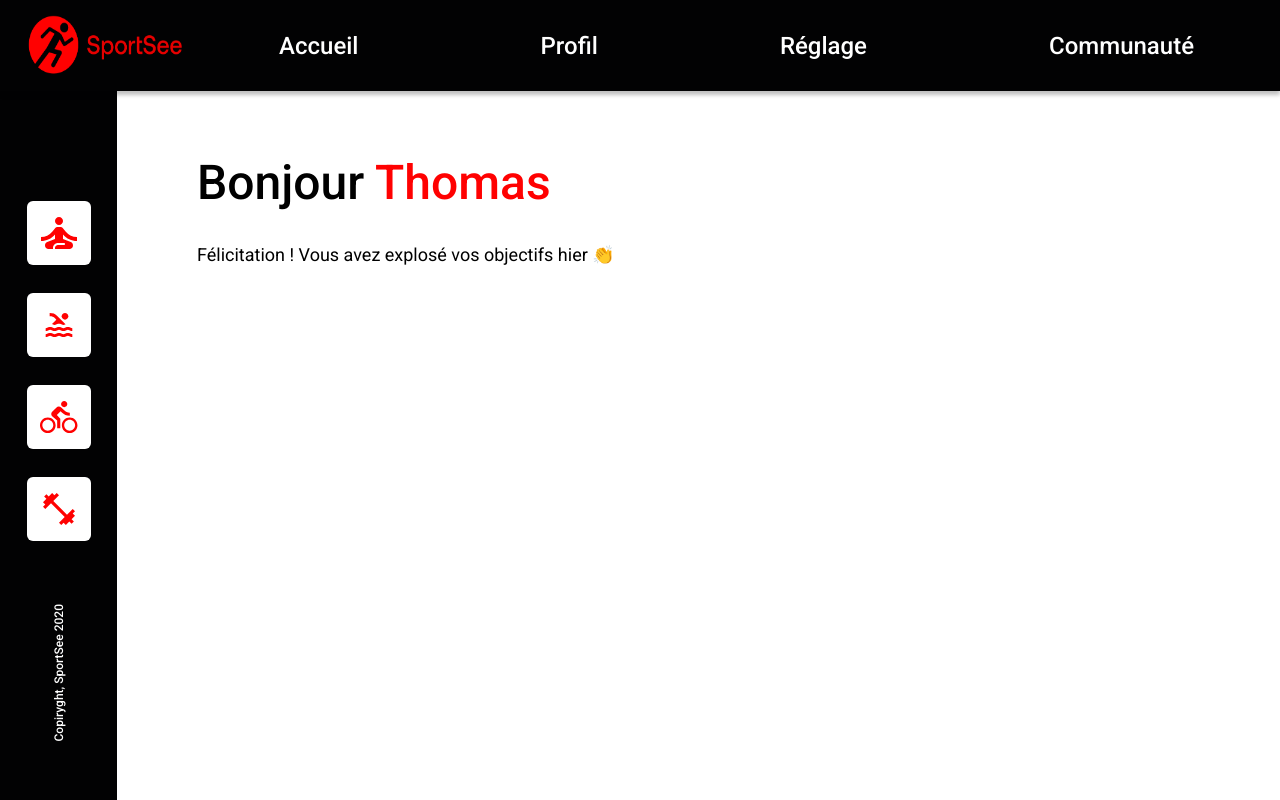
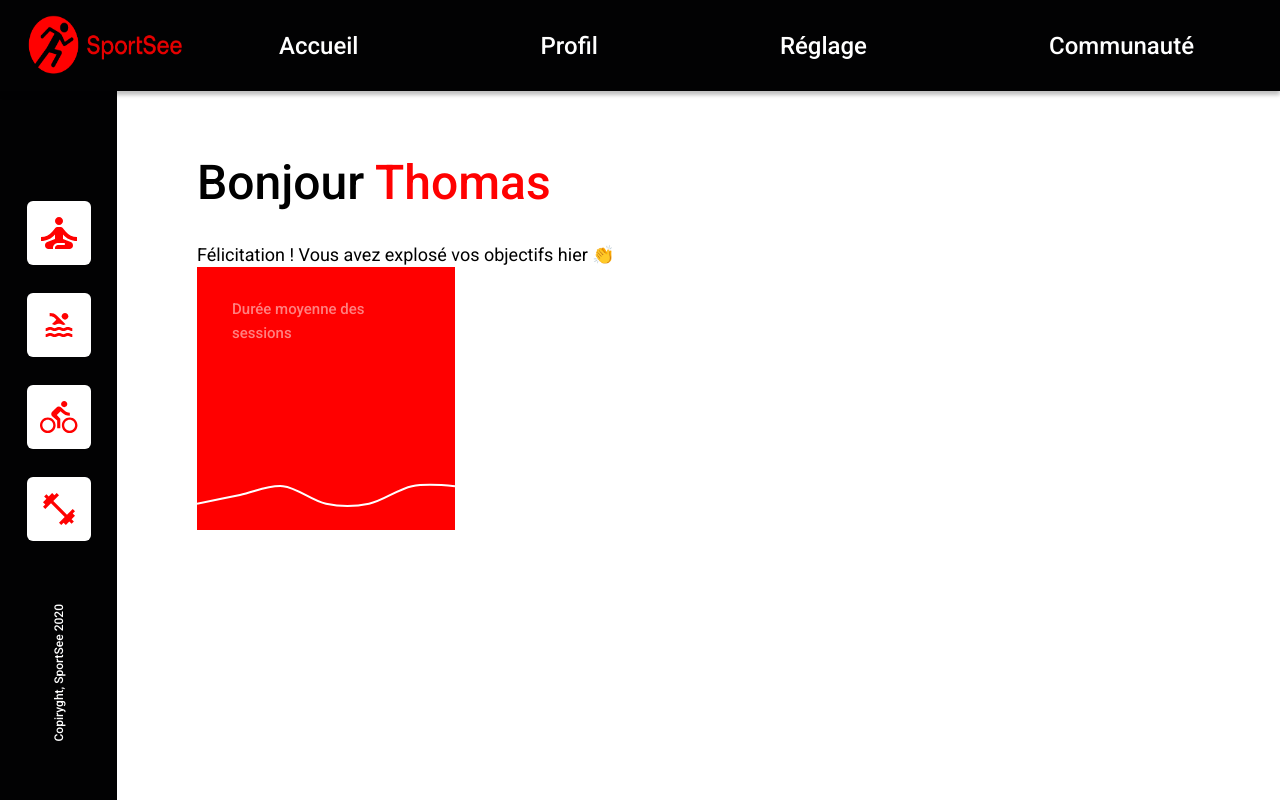
Before and after one commit to TheNewDevl/react-dashboard, a React (Vite) app: page / in a window 1280 px wide. Built offline with nearby package versions, Linux system fonts and the light colour scheme.

Commit message:
create the basis of the line chart

```diff
--- a/src/App.tsx
+++ b/src/App.tsx
@@ -2,6 +2,7 @@ import Header from "./components/Header/Header";
 import VerticalLayout from "./components/VerticalLayout/VerticalLayput";
 import Main from "./Layout/Main/Main";
 import GraphsContainer from "./Layout/GraphsContainer/GraphsContainer";
+import LineChart from "./components/LineChart/LineChart";
 
 function App() {
   return (
@@ -13,7 +14,9 @@ function App() {
           Bonjour <span>Thomas</span>
         </h1>
         <p>Félicitation ! Vous avez explosé vos objectifs hier 👏</p>
-        <GraphsContainer />
+        <GraphsContainer>
+          <LineChart />
+        </GraphsContainer>
       </Main>
     </div>
   );
--- /dev/null
+++ b/src/components/LineChart/LineChart.scss
@@ -0,0 +1,22 @@
+.LineChart {
+  position: relative;
+
+  & svg {
+    width: 258px;
+    height: 263px;
+    background-color: #FF0000;
+  }
+
+  & .legend {
+    position: absolute;
+    top: 30px;
+    left: 35px;
+    font-size: 15px;
+    font-weight: 500;
+    line-height: 24px;
+    letter-spacing: 0;
+    color: #fff;
+    opacity: 0.5;
+    max-width: 150px;
+  }
+}
--- /dev/null
+++ b/src/components/LineChart/LineChart.tsx
@@ -0,0 +1,56 @@
+import "./LineChart.scss";
+import { useEffect, useRef, useState } from "react";
+import { mockSessions } from "../../mocks/mockData";
+import { curveCardinal, line, scaleLinear, select } from "d3";
+
+type LineChartProps = {};
+
+const LineChart = ({}: LineChartProps) => {
+  const [data, setData] = useState(mockSessions);
+  const svgRef = useRef<SVGSVGElement>(null);
+
+  useEffect(() => {
+    //D3 select SVG
+    const svg = select(svgRef.current);
+    const svgWidth = svgRef.current?.clientWidth;
+    const svgHeight = svgRef.current?.clientHeight;
+
+    //X and Y scales
+    const xScale = scaleLinear()
+      .domain([0, data.length - 1])
+      .range([0, svgWidth || 300]);
+    const yScale = scaleLinear()
+      .domain([0, 300])
+      .range([svgHeight || 150, 0]);
+
+    //Set line(x,y) path
+    const pathLine = line<number>()
+      .x((value, index) => xScale(index))
+      .y(yScale)
+      .curve(curveCardinal);
+
+    //Draw the line
+    svg
+      .selectAll("path")
+      .data([data])
+      .join("path")
+      .attr("d", (value) => pathLine(value.map((value) => value.sessionLength)))
+      .attr("fill", "none")
+      .attr("stroke", "#fff")
+      .attr("stroke-width", "2px");
+
+    return () => {
+      svg.selectAll("path").remove();
+    };
+  }, [data]);
+
+  return (
+    <div className="LineChart">
+      <p className="legend">Durée moyenne des sessions</p>
+      <svg ref={svgRef}></svg>
+    </div>
+  );
+};
+
+export default LineChart;
+/** Created by carlos on 07/12/2022 */
--- /dev/null
+++ b/src/mocks/mockData.ts
@@ -0,0 +1,9 @@
+export const mockSessions = [
+  { day: 1, sessionLength: 30 },
+  { day: 2, sessionLength: 40 },
+  { day: 3, sessionLength: 50 },
+  { day: 4, sessionLength: 30 },
+  { day: 5, sessionLength: 30 },
+  { day: 6, sessionLength: 50 },
+  { day: 7, sessionLength: 50 },
+];
```
